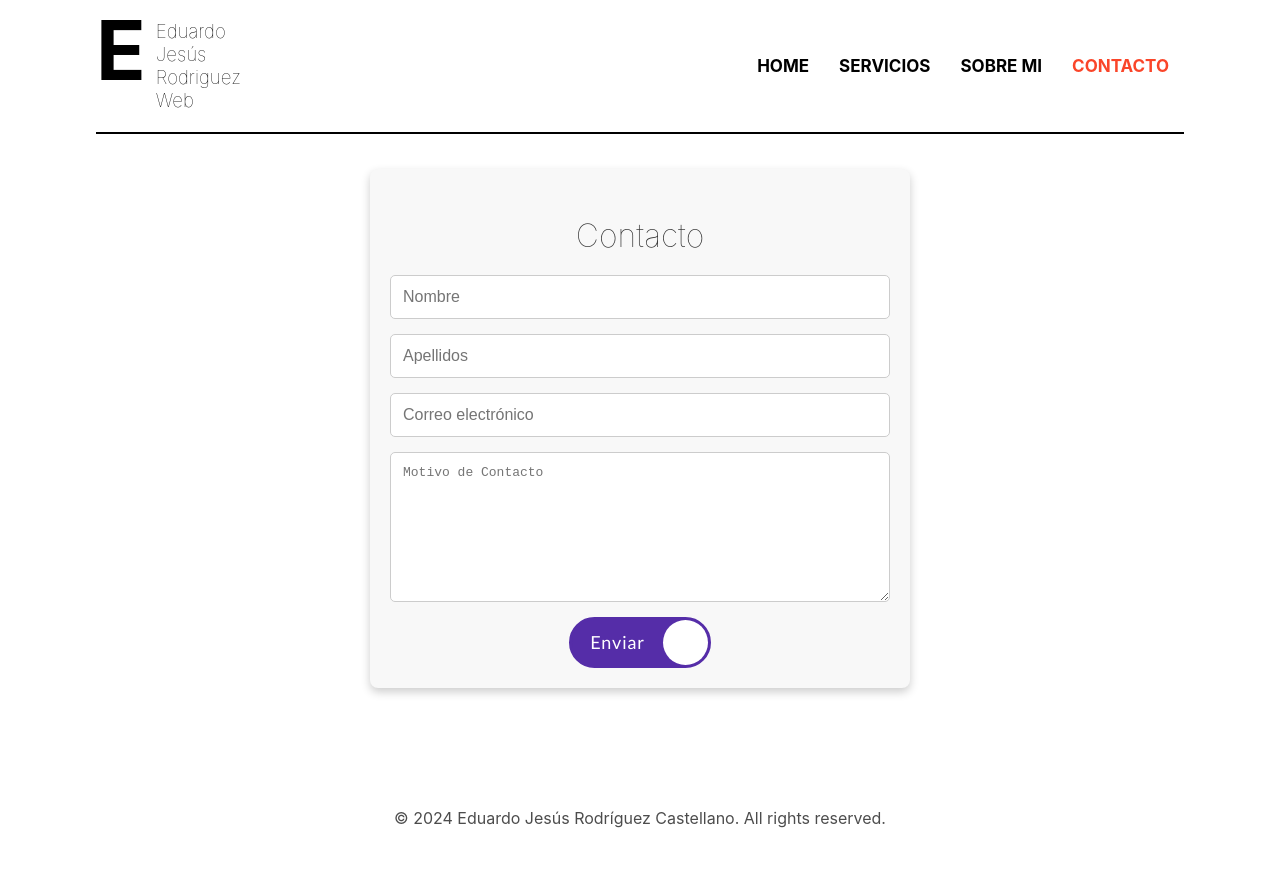
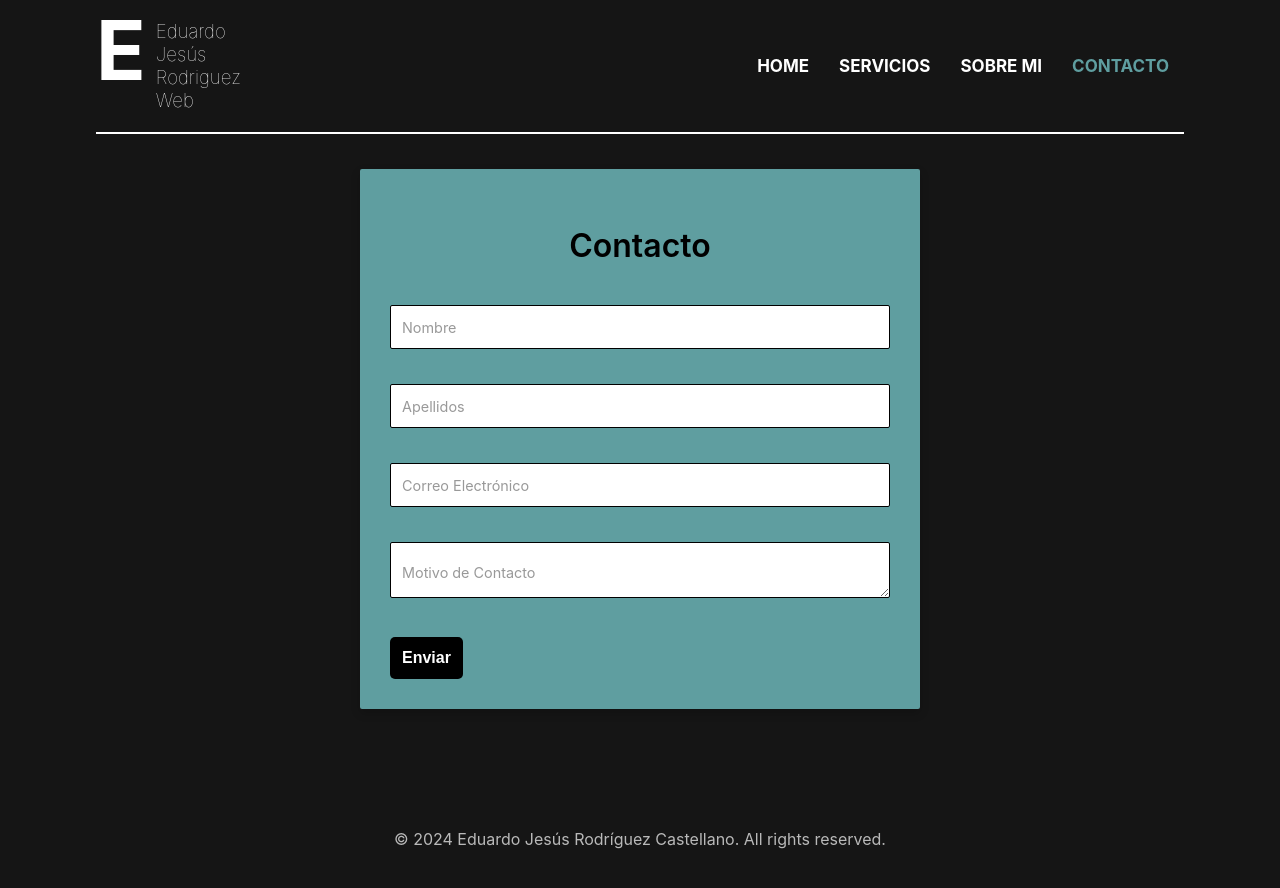
Before and after one commit to Foredux/Portafolios, a React (Create React App) app: page /contacto in a window 1280 px wide. Shown: the top 888 px of the page. Built offline with nearby package versions, Linux system fonts and the light colour scheme.

Commit message:
Cambios en css y fixeando componente Contact

```diff
--- a/src/components/contacto.js
+++ b/src/components/contacto.js
@@ -3,74 +3,66 @@ import React from "react";
 export const Contacto = () => {
   return (
     <div className="contact-container">
-      <h1>Contacto</h1>
+      <h1 className="contact-title">Contacto</h1>
 
-      <form
-        className="contact-form"
-        action="https://getform.io/f/bolgvppa"
-        method="POST"
-      >
+      <form action="https://getform.io/f/bolgvppa" method="POST">
+        <div className="inputBox">
           <input
             type="text"
             id="nombre"
             name="nombre"
             required
-          placeholder="Nombre"
+            className="inputField"
+            placeholder=" "
           />
+          <label className="inputLabel" htmlFor="nombre">
+            Nombre
+          </label>
+        </div>
 
+        <div className="inputBox">
           <input
             type="text"
             id="apellidos"
             name="apellidos"
             required
-          placeholder="Apellidos"
+            className="inputField"
+            placeholder=" "
           />
+          <label className="inputLabel" htmlFor="apellidos">
+            Apellidos
+          </label>
+        </div>
 
+        <div className="inputBox">
           <input
             type="email"
             id="email"
             name="email"
             required
-          placeholder="Correo electrónico"
+            className="inputField"
+            placeholder=" "
           />
+          <label className="inputLabel" htmlFor="email">
+            Correo Electrónico
+          </label>
+        </div>
 
+        <div className="inputBox">
           <textarea
             id="mensaje"
             name="mensaje"
             required
-          placeholder="Motivo de Contacto"
+            className="textAreaField"
+            placeholder=" "
           ></textarea>
+          <label className="inputLabel" htmlFor="mensaje">
+            Motivo de Contacto
+          </label>
+        </div>
 
-        <button type="submit" className="cta">
-          <span>Enviar</span>
-          <svg
-            width="15px"
-            height="15px"
-            viewBox="0 0 66 43"
-            version="1.1"
-            xmlns="http://www.w3.org/2000/svg"
-          >
-            <g
-              id="arrow"
-              stroke="none"
-              strokeWidth="1"
-              fill="none"
-              fillRule="evenodd"
-            >
-              <path
-                className="one"
-                d="M40.154393,3.20897343 C40.154393,3.20897343 44.4561631,-0.988982101 46.7178461,1.12300894 C48.9795292,3.23500001 45.6150864,6.10640747 45.6150864,6.10640747"
-              ></path>
-              <path
-                className="two"
-                d="M48.6084747,9.77634593 C48.6084747,9.77634593 57.3430457,14.2890166 55.9644182,17.7993766 C54.5857907,21.3097366 49.2120513,18.7969126 49.2120513,18.7969126"
-              ></path>
-              <path
-                className="three"
-                d="M33.5922066,29.5488663 C33.5922066,29.5488663 37.2823973,32.3445693 35.7850174,35.8772987 C34.2876374,39.4100281 29.1822354,36.5727991 29.1822354,36.5727991"
-              ></path>
-            </g>
-          </svg>
+        <button type="submit" className="submitButton">
+          Enviar
         </button>
       </form>
     </div>
--- a/src/index.css
+++ b/src/index.css
@@ -6,7 +6,7 @@ body {
     sans-serif;
   -webkit-font-smoothing: antialiased;
   -moz-osx-font-smoothing: grayscale;
-  background-color: rgb(255, 255, 255);
+  background-color: #151515;
 }
 
 code {
@@ -26,7 +26,7 @@ code {
   justify-content: center;
   align-items: center;
   list-style: none;
-  border-bottom: 2px solid black;
+  border-bottom: 2px solid rgb(255, 255, 255);
   margin-bottom: 35px;
   position: relative;
 }
@@ -38,6 +38,7 @@ code {
 .header .logo {
   flex-grow: 2;
   display: flex;
+  color: white;
 }
 
 .header .logo span {
@@ -72,14 +73,14 @@ code {
 }
 
 .header li a {
-  color: black;
+  color: rgb(255, 255, 255);
   text-decoration: none;
   transition: all 300ms;
 }
 
 .header .active,
 .header a:hover {
-  color: #fa4529;
+  color: #5f9ea0;
 }
 
 /* Estilo para el ícono del menú en dispositivos móviles */
@@ -124,7 +125,7 @@ code {
   }
 
   .header nav ul li a:hover {
-    color: #fa4529;
+    color: #5f9ea0;
   }
 
   .header nav.show ul {
@@ -149,6 +150,7 @@ code {
 
   .header .logo {
     justify-content: space-between;
+    color: white;
   }
 
   .menu-icon {
@@ -156,6 +158,7 @@ code {
     font-size: 28px;
     cursor: pointer;
     margin-right: 20px;
+    color: white;
   }
 }
 
@@ -170,7 +173,7 @@ code {
   margin-top: 80px;
   min-height: 100px;
   line-height: 100px;
-  color: rgba(0, 0, 0, 0.7); /* Gris oscuro con opacidad del 70% */
+  color: rgba(255, 255, 255, 0.7); /* Gris oscuro con opacidad del 70% */
 }
 
 /* Estilos específicos para la página Home */
@@ -182,31 +185,32 @@ code {
   font-family: Georgia, "Times New Roman", Times, serif;
   font-weight: 300;
   font-size: 40px;
+  color: #ffffff;
   margin-bottom: 0px;
   margin-top: 50px;
 }
 
 .home strong {
-  color: #fa4529;
+  color: #5f9ea0;
 }
 
 .home h2 {
-  color: rgb(92, 91, 91);
+  color: rgb(173, 169, 169);
   font-weight: lighter;
 }
 
 .home a {
   padding: 7px;
   border-radius: 5px;
-  background-color: #fa4529;
+  background-color: #5f9ea0;
   text-decoration: none;
   font-size: 20px;
-  color: white;
+  color: rgb(0, 0, 0);
   transition: all 300ms;
 }
 
 .home a:hover {
-  background-color: rgb(145, 228, 145);
+  background-color: rgb(255, 255, 255);
 }
 
 /* Nuevos estilos para la imagen y el layout */
@@ -220,11 +224,11 @@ code {
 }
 
 .profile-image {
-  width: 200px; /* Ancho deseado */
-  height: 300px; /* Alto deseado */
-  border-radius: 5px; /* Esquinas ligeramente redondeadas */
-  object-fit: cover; /* Mantiene la relación de aspecto */
-  box-shadow: 0 4px 8px rgba(0, 0, 0, 0.2); /* Sombra para un efecto de profundidad */
+  width: 200px;
+  height: 300px;
+  border-radius: 5px;
+  object-fit: cover;
+  box-shadow: 0 4px 8px rgba(0, 0, 0, 0.2);
 }
 
 .home-text {
@@ -236,7 +240,7 @@ code {
 .home .heading {
   font-size: 40px;
   font-weight: lighter;
-  color: black;
+  color: rgb(255, 252, 252);
   margin-bottom: 0px;
 }
 
@@ -244,148 +248,86 @@ code {
   color: rgb(92, 91, 91);
 }
 
-/* Estilo del botón de descarga */
-.download-btn {
-  display: inline-block;
-  margin-top: 20px;
-  padding: 12px 24px;
-  background-color: #007bff;
-  color: white;
-  font-size: 1em;
-  border: none;
-  border-radius: 5px;
-  text-decoration: none;
-  cursor: pointer;
-  transition: background-color 0.3s ease;
+/* Contacto */
+/* Estilo general del contenedor de contacto */
+
+/* contacto.css */
+.contact-container {
+  max-width: 500px;
+  margin: 20px auto;
+  padding: 30px;
+  background-color: #5f9ea0;
+  border-radius: 2px;
+  box-shadow: 0 4px 10px rgba(0, 0, 0, 0.2);
 }
 
-/* Efecto hover en el botón */
-.download-btn:hover {
-  background-color: #0056b3;
+.contact-title {
+  font-size: 2em;
+  font-weight: 600;
+  text-align: center;
+  color: #000000;
+  margin-bottom: 40px;
 }
 
-/* Contacto */
-/* Estilo general del contenedor de contacto */
-.contact-container {
-  display: flex;
-  flex-direction: column;
-  align-items: center;
-  justify-content: center;
-  padding: 20px;
-  background-color: #f8f8f8;
-  border-radius: 8px;
-  box-shadow: 0 4px 10px rgba(0, 0, 0, 0.2);
-  max-width: 500px;
-  font-weight: lighter;
-  margin: 20px auto;
+.inputBox {
+  position: relative;
+  margin-bottom: 15px;
 }
 
-/* Estilo del encabezado */
-.contact-container h1 {
-  font-size: 2em;
+.inputField,
+.textAreaField {
+  width: 100%;
+  padding: 12px;
+  border: 1px solid #000000;
+  border-radius: 2px;
+  font-size: 1em;
   margin-bottom: 20px;
-  color: #333;
-  font-weight: lighter;
+
+  box-sizing: border-box;
+  transition: border-color 0.2s;
 }
 
-/* Estilo del formulario */
-.contact-form {
-  display: flex;
-  flex-direction: column;
-  width: 100%;
-}
-
-/* Estilo de los campos de entrada */
-.contact-form input[type="text"],
-.contact-form input[type="email"],
-.contact-form textarea {
-  width: 100%;
-  padding: 12px;
-  margin-bottom: 15px;
-  border: 1px solid #ccc;
-  border-radius: 5px;
-  font-size: 1em;
-  box-sizing: border-box;
-}
-
-/* Efecto de enfoque en los campos de entrada */
-.contact-form input[type="text"]:focus,
-.contact-form input[type="email"]:focus,
-.contact-form textarea:focus {
-  border-color: #ca6a33;
+.inputField:focus,
+.textAreaField:focus {
+  border-color: #645bff;
   outline: none;
 }
 
-/* Estilo del textarea */
-.contact-form textarea {
-  min-height: 150px;
-  resize: vertical;
+.inputLabel {
+  position: absolute;
+  left: 12px;
+  top: 50%;
+  padding-bottom: 20px;
+  transform: translateY(-50%);
+  font-size: 0.9em;
+  color: #999;
+  transition: all 0.2s;
+  pointer-events: none;
 }
 
-/* Estilo del botón de envío */
-
-.cta {
-  position: relative;
-  margin: auto;
-
-  padding: 11.5px 18px;
-  transition: all 0.2s ease;
-  border: 3px solid #552da8;
-  border-radius: 50px;
-  background: #552da8;
-  cursor: pointer;
+.inputField:focus ~ .inputLabel,
+.inputField:not(:placeholder-shown) ~ .inputLabel,
+.textAreaField:focus ~ .inputLabel,
+.textAreaField:not(:placeholder-shown) ~ .inputLabel {
+  top: -10px;
+  font-size: 0.8em;
+  color: #000000;
 }
 
-.cta:before {
-  content: "";
-  position: absolute;
-  top: 0;
-  right: 0;
-  display: block;
-  border-radius: 50px;
-  background: white;
-  width: 45px;
-  height: 45px;
-  transition: all 0.8s ease;
+.submitButton {
+  background-color: #000000;
+  color: #fff;
+  padding: 12px;
+  border: none;
+  border-radius: 5px;
+  cursor: pointer;
+  font-size: 1em;
+  font-weight: 600;
+  transition: background-color 0.3s;
 }
 
-.cta span {
-  position: relative;
-  font-family: Montserrat;
-  font-size: 18px;
-  padding-right: 20px;
-  color: white;
-  font-family: "Gill Sans", "Gill Sans MT", Calibri, "Trebuchet MS", sans-serif;
-  font-weight: 400;
-  letter-spacing: 0.05em;
-}
-
-.cta svg {
-  position: relative;
-  top: 0;
-  margin-left: 10px;
-  fill: none;
-  stroke-linecap: round;
-  stroke-linejoin: round;
-  stroke: white;
-  stroke-width: 2;
-  transform: translateX(-5px);
-  transition: all 0.5s ease;
-}
-
-.cta:hover:before {
-  width: 100%;
-  background: #1c1c1c;
-}
-
-.cta:hover svg {
-  transform: translateX(0);
-  transition: all 2s ease;
-}
-
-.cta:active {
-  transform: scale(0.95);
-  transition: all 2s ease;
+.submitButton:hover {
+  background-color: #3b6061;
 }
 
 /* Estilo para el componente Servicios */
@@ -393,7 +335,7 @@ code {
   text-align: center;
   font-size: 32px;
   margin-bottom: 20px;
-  color: #333;
+  color: #ffffff;
   font-weight: lighter;
 }
 
@@ -406,24 +348,26 @@ code {
 }
 
 .service {
-  background-color: #f8f9fa;
+  background-color: #5f9ea0;
   border-radius: 3px;
   box-shadow: 0 4px 6px rgba(0, 0, 0, 0.1);
   padding: 20px;
   max-width: 300px;
   text-align: center;
+
   flex: 1 1 250px;
 }
 
 .service h2 {
   font-size: 24px;
-  color: #fa4529;
+  color: #000000;
   margin-bottom: 10px;
+  font-weight: normal;
 }
 
 .service p {
   font-size: 18px;
-  color: #555;
+  color: #ffffff;
   line-height: 1.5;
 }
 
@@ -441,55 +385,62 @@ code {
 
 /* Estilos para Sobre Mi*/
 .curriculum {
+  display: flex;
+  flex-wrap: wrap;
+  justify-content: center;
+  padding: 30px;
+  background-color: #eef2f3;
+  border-radius: 12px;
+  box-shadow: 0 6px 15px rgba(0, 0, 0, 0.2);
+  margin: 20px auto;
   max-width: 900px;
-  margin: 0 auto;
-  padding: 30px;
-  font-family: "Helvetica Neue", Arial, sans-serif;
-  color: #444;
+  font-family: "Roboto", sans-serif;
+}
+
+.curriculum article {
+  flex: 1 1 300px; /* Mínimo ancho de las tarjetas */
   background-color: #ffffff;
-  border: 1px solid #e0e0e0;
-  border-radius: 8px;
+  border-radius: 12px;
+  padding: 20px;
+  margin: 15px;
   box-shadow: 0 4px 10px rgba(0, 0, 0, 0.1);
+  transition: transform 0.3s, box-shadow 0.3s;
+}
+
+.curriculum article:hover {
+  transform: translateY(-5px);
+  box-shadow: 0 8px 20px rgba(0, 0, 0, 0.15);
 }
 
 .curriculum h2 {
-  font-size: 26px;
-  margin-top: 30px;
+  font-size: 1.5em;
+  color: #2c3e50;
   margin-bottom: 15px;
-  border-bottom: 2px solid #fa4529;
+  font-weight: 600;
+  border-bottom: 3px solid #3498db;
   padding-bottom: 5px;
-  text-align: left;
-  font-weight: lighter;
 }
 
 .curriculum ul {
-  list-style-type: none;
-  padding: 0;
+  list-style-type: disc;
+  padding-left: 20px;
+  margin-top: 10px;
 }
 
 .curriculum li {
-  margin-bottom: 10px;
-  padding: 12px;
-  border-left: 5px solid #fa4529;
-  background-color: #f9f9f9;
-  transition: background-color 0.3s ease;
-  border-radius: 4px;
+  font-size: 1em;
+  color: #34495e;
+  line-height: 1.5;
+  position: relative;
+  padding-left: 25px;
 }
 
-.curriculum li:hover {
-  background-color: #ececec;
+.curriculum li::before {
+  content: "✓"; /* Marca de verificación */
+  position: absolute;
+  left: 0;
+  color: #3498db;
+  font-weight: bold;
+  font-size: 1.2em;
+  top: 0;
 }
-
-@media (min-width: 1024px) {
-  .curriculum {
-    padding: 40px;
-  }
-
-  .curriculum h2 {
-    font-size: 28px;
-  }
-
-  .curriculum li {
-    padding: 15px;
-  }
-}
```
Lines whose indentation alone changed are shown as unchanged.
